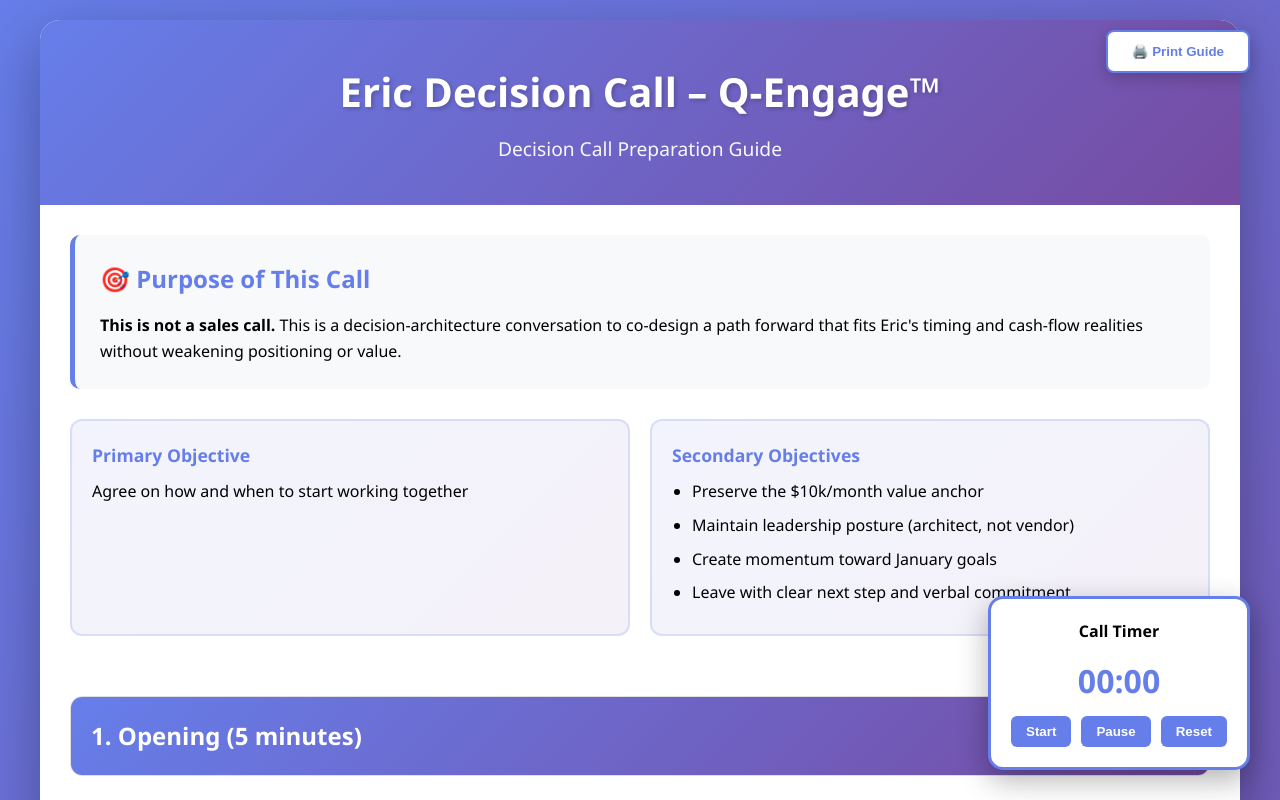
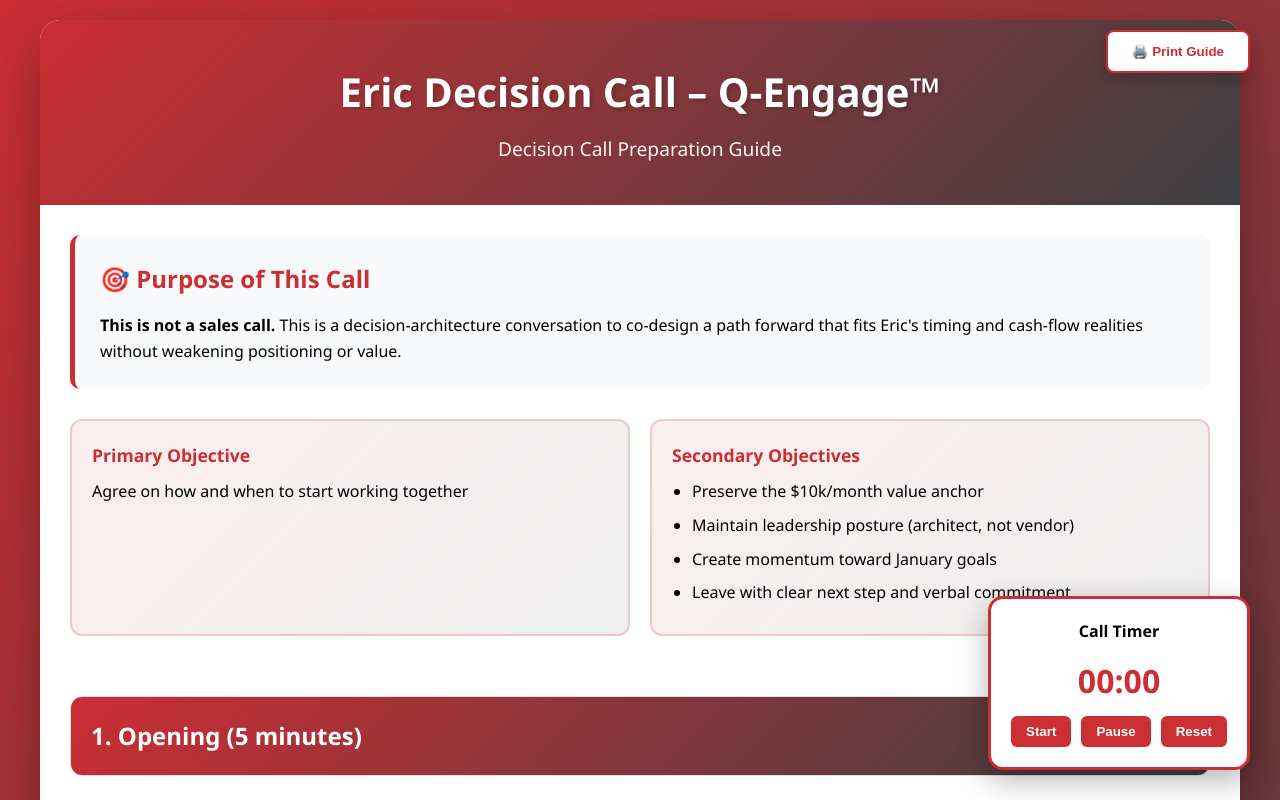
Before and after one commit to Meggatrax/qnectra-notebook, a plain HTML site: page dashboards/eric_proposal_review.html in a window 1280 px wide. Shown: the top 800 px of the page. Drawn offline with Linux system fonts and the light colour scheme.

Commit message:
update brand colors

```diff
--- a/dashboards/eric_proposal_review.html
+++ b/dashboards/eric_proposal_review.html
@@ -13,7 +13,7 @@
 
         body {
             font-family: 'Segoe UI', Tahoma, Geneva, Verdana, sans-serif;
-            background: linear-gradient(135deg, #667eea 0%, #764ba2 100%);
+            background: linear-gradient(135deg, #CB2E33 0%, #3C3F42 100%);
             padding: 20px;
             line-height: 1.6;
         }
@@ -28,7 +28,7 @@
         }
 
         .header {
-            background: linear-gradient(135deg, #667eea 0%, #764ba2 100%);
+            background: linear-gradient(135deg, #CB2E33 0%, #3C3F42 100%);
             color: white;
             padding: 40px;
             text-align: center;
@@ -47,14 +47,14 @@
 
         .purpose-box {
             background: #f8f9fa;
-            border-left: 5px solid #667eea;
+            border-left: 5px solid #CB2E33;
             padding: 25px;
             margin: 30px;
             border-radius: 10px;
         }
 
         .purpose-box h2 {
-            color: #667eea;
+            color: #CB2E33;
             margin-bottom: 15px;
         }
 
@@ -66,20 +66,20 @@
         }
 
         .objective-card {
-            background: linear-gradient(135deg, #667eea15 0%, #764ba215 100%);
+            background: linear-gradient(135deg, #CB2E3315 0%, #3C3F4215 100%);
             padding: 20px;
             border-radius: 12px;
-            border: 2px solid #667eea30;
+            border: 2px solid #CB2E3330;
             transition: transform 0.3s, box-shadow 0.3s;
         }
 
         .objective-card:hover {
             transform: translateY(-5px);
-            box-shadow: 0 10px 25px rgba(102, 126, 234, 0.2);
+            box-shadow: 0 10px 25px rgba(203, 46, 51, 0.2);
         }
 
         .objective-card h3 {
-            color: #667eea;
+            color: #CB2E33;
             margin-bottom: 10px;
             font-size: 1.1em;
         }
@@ -96,7 +96,7 @@
         }
 
         .section-header {
-            background: linear-gradient(135deg, #667eea 0%, #764ba2 100%);
+            background: linear-gradient(135deg, #CB2E33 0%, #3C3F42 100%);
             color: white;
             padding: 20px;
             cursor: pointer;
@@ -107,7 +107,7 @@
         }
 
         .section-header:hover {
-            background: linear-gradient(135deg, #5568d3 0%, #653a8b 100%);
+            background: linear-gradient(135deg, #B02930 0%, #2D2F31 100%);
         }
 
         .section-header h2 {
@@ -138,7 +138,7 @@
             padding: 20px;
             margin: 15px 0;
             border-radius: 10px;
-            border-left: 4px solid #667eea;
+            border-left: 4px solid #CB2E33;
         }
 
         .question {
@@ -155,7 +155,7 @@
         }
 
         .response-guide strong {
-            color: #667eea;
+            color: #CB2E33;
         }
 
         .listen-for {
@@ -184,7 +184,7 @@
 
         .option-card {
             background: white;
-            border: 2px solid #667eea;
+            border: 2px solid #CB2E33;
             border-radius: 12px;
             padding: 25px;
             margin: 20px 0;
@@ -197,14 +197,14 @@
         }
 
         .option-card h3 {
-            color: #667eea;
+            color: #CB2E33;
             font-size: 1.4em;
             margin-bottom: 15px;
         }
 
         .option-tag {
             display: inline-block;
-            background: #667eea;
+            background: #CB2E33;
             color: white;
             padding: 5px 15px;
             border-radius: 20px;
@@ -309,7 +309,7 @@
             bottom: 30px;
             right: 30px;
             background: white;
-            border: 3px solid #667eea;
+            border: 3px solid #CB2E33;
             border-radius: 15px;
             padding: 20px;
             box-shadow: 0 10px 30px rgba(0,0,0,0.3);
@@ -320,7 +320,7 @@
         .timer-display {
             font-size: 2em;
             font-weight: bold;
-            color: #667eea;
+            color: #CB2E33;
             text-align: center;
             margin-bottom: 10px;
         }
@@ -335,7 +335,7 @@
             padding: 8px 15px;
             border: none;
             border-radius: 6px;
-            background: #667eea;
+            background: #CB2E33;
             color: white;
             cursor: pointer;
             font-weight: bold;
@@ -348,7 +348,7 @@
 
         .notes-area {
             background: #fff;
-            border: 2px solid #667eea;
+            border: 2px solid #CB2E33;
             border-radius: 12px;
             padding: 20px;
             margin: 20px 0;
@@ -393,8 +393,8 @@
             top: 30px;
             right: 30px;
             background: white;
-            border: 2px solid #667eea;
-            color: #667eea;
+            border: 2px solid #CB2E33;
+            color: #CB2E33;
             padding: 12px 24px;
             border-radius: 8px;
             cursor: pointer;
@@ -405,7 +405,7 @@
         }
 
         .print-button:hover {
-            background: #667eea;
+            background: #CB2E33;
             color: white;
         }
 
```
Also changed, not shown: manifest.json.
